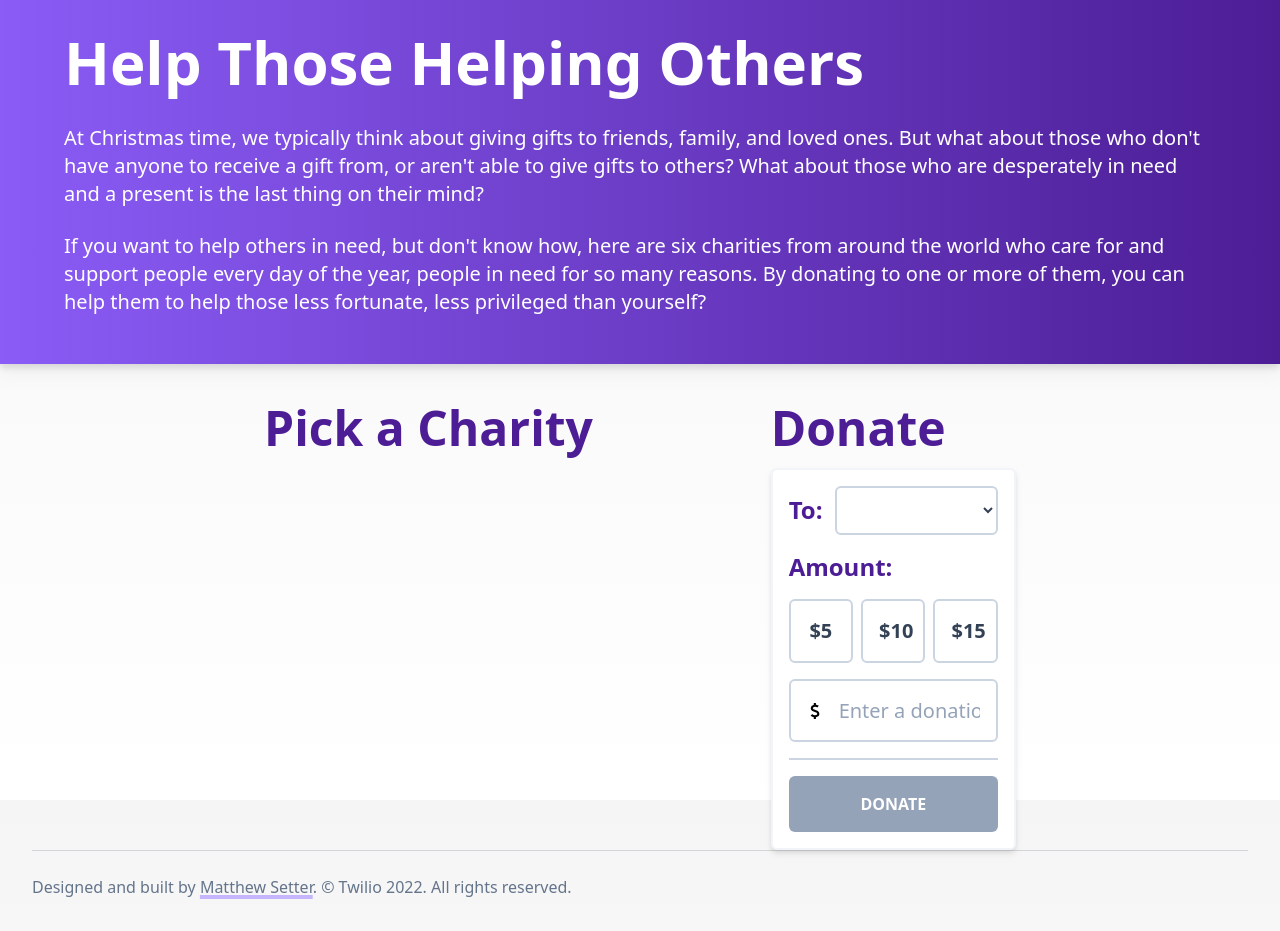
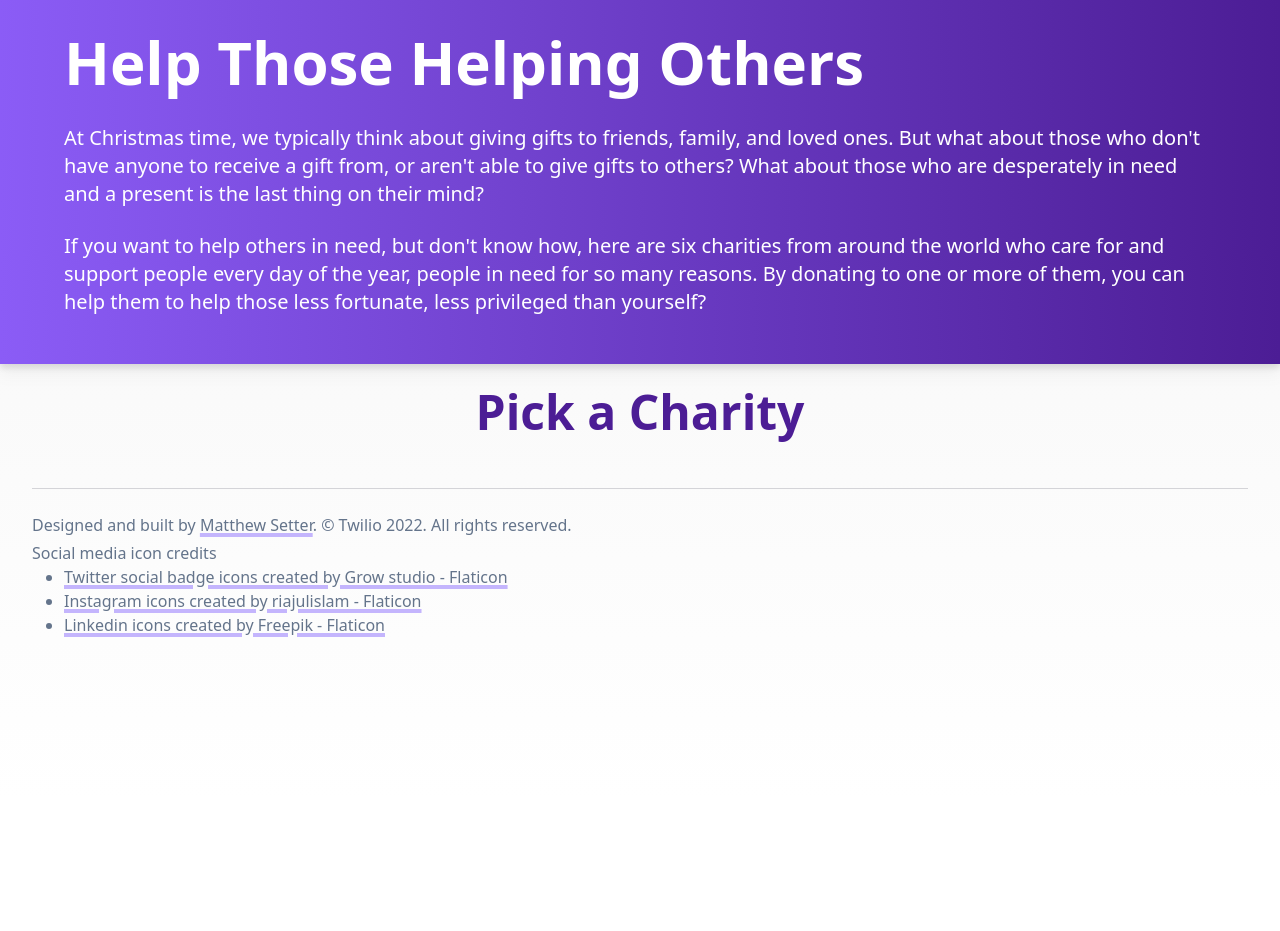
Before and after one commit to settermjd/gift-of-giving-backend, a PHP site: template src/templates/default.html.twig in a window 1280 px wide. After the commit the page ends 637 px from the top, so only its background shows below. Run offline with PHP 8.4, Linux system fonts and the light colour scheme; the template is opened without the code that fills it, so the values that code supplies are empty; some libraries are stand-ins or nearby versions.

Commit message:
Update the templates and styling
This is a minor styling, layout, and content change to the site design.
To be honest, it doesn't mean much as the frontend is now implemented in
a separate project using Vue.js.

```diff
--- a/public/css/styles.css
+++ b/public/css/styles.css
@@ -186,6 +189,8 @@ textarea {
   font-family: inherit;
   /* 1 */
   font-size: 100%;
+  /* 1 */
+  font-weight: inherit;
   /* 1 */
   line-height: inherit;
   /* 1 */
@@ -353,13 +358,6 @@ input::-moz-placeholder, textarea::-moz-placeholder {
   /* 2 */
 }
 
-input:-ms-input-placeholder, textarea:-ms-input-placeholder {
-  opacity: 1;
-  /* 1 */
-  color: #9ca3af;
-  /* 2 */
-}
-
 input::placeholder,
 textarea::placeholder {
   opacity: 1;
@@ -478,21 +475,18 @@ h1, h2, h3, h4, h5, h6 {
 }
 
 a {
-  -webkit-text-decoration-line: underline;
-          text-decoration-line: underline;
-  -webkit-text-decoration-color: #c4b5fd;
-          text-decoration-color: #c4b5fd;
+  text-decoration-line: underline;
+  text-decoration-color: #c4b5fd;
   text-decoration-thickness: 4px;
-  transition-property: color, background-color, border-color, fill, stroke, opacity, box-shadow, transform, filter, -webkit-text-decoration-color, -webkit-backdrop-filter;
+  transition-property: color, background-color, border-color, text-decoration-color, fill, stroke, opacity, box-shadow, transform, filter, -webkit-backdrop-filter;
   transition-property: color, background-color, border-color, text-decoration-color, fill, stroke, opacity, box-shadow, transform, filter, backdrop-filter;
-  transition-property: color, background-color, border-color, text-decoration-color, fill, stroke, opacity, box-shadow, transform, filter, backdrop-filter, -webkit-text-decoration-color, -webkit-backdrop-filter;
+  transition-property: color, background-color, border-color, text-decoration-color, fill, stroke, opacity, box-shadow, transform, filter, backdrop-filter, -webkit-backdrop-filter;
   transition-duration: 300ms;
   transition-timing-function: cubic-bezier(0.4, 0, 0.2, 1);
 }
 
 a:hover {
-  -webkit-text-decoration-color: #5b21b6;
-          text-decoration-color: #5b21b6;
+  text-decoration-color: #5b21b6;
 }
 
 h1 {
@@ -560,11 +554,6 @@ h3 {
 }
 
 @media (min-width: 768px) {
-  h3 {
-    font-size: 1.25rem;
-    line-height: 1.75rem;
-  }
-
   h3 {
     font-size: 1.25rem;
     line-height: 1.75rem;
@@ -642,9 +631,6 @@ main, footer {
 @media (min-width: 1024px) {
   main, footer {
     max-width: 1536px;
-  }
-
-  main, footer {
     padding-left: 2rem;
     padding-right: 2rem;
   }
@@ -778,6 +764,55 @@ li {
 }
 
 *, ::before, ::after {
+  --tw-border-spacing-x: 0;
+  --tw-border-spacing-y: 0;
+  --tw-translate-x: 0;
+  --tw-translate-y: 0;
+  --tw-rotate: 0;
+  --tw-skew-x: 0;
+  --tw-skew-y: 0;
+  --tw-scale-x: 1;
+  --tw-scale-y: 1;
+  --tw-pan-x:  ;
+  --tw-pan-y:  ;
+  --tw-pinch-zoom:  ;
+  --tw-scroll-snap-strictness: proximity;
+  --tw-ordinal:  ;
+  --tw-slashed-zero:  ;
+  --tw-numeric-figure:  ;
+  --tw-numeric-spacing:  ;
+  --tw-numeric-fraction:  ;
+  --tw-ring-inset:  ;
+  --tw-ring-offset-width: 0px;
+  --tw-ring-offset-color: #fff;
+  --tw-ring-color: rgb(59 130 246 / 0.5);
+  --tw-ring-offset-shadow: 0 0 #0000;
+  --tw-ring-shadow: 0 0 #0000;
+  --tw-shadow: 0 0 #0000;
+  --tw-shadow-colored: 0 0 #0000;
+  --tw-blur:  ;
+  --tw-brightness:  ;
+  --tw-contrast:  ;
+  --tw-grayscale:  ;
+  --tw-hue-rotate:  ;
+  --tw-invert:  ;
+  --tw-saturate:  ;
+  --tw-sepia:  ;
+  --tw-drop-shadow:  ;
+  --tw-backdrop-blur:  ;
+  --tw-backdrop-brightness:  ;
+  --tw-backdrop-contrast:  ;
+  --tw-backdrop-grayscale:  ;
+  --tw-backdrop-hue-rotate:  ;
+  --tw-backdrop-invert:  ;
+  --tw-backdrop-opacity:  ;
+  --tw-backdrop-saturate:  ;
+  --tw-backdrop-sepia:  ;
+}
+
+::backdrop {
+  --tw-border-spacing-x: 0;
+  --tw-border-spacing-y: 0;
   --tw-translate-x: 0;
   --tw-translate-y: 0;
   --tw-rotate: 0;
@@ -935,7 +965,7 @@ form#gift-of-giving {
 
 @media (min-width: 1024px) {
   #charities-list {
-    grid-template-columns: repeat(2, minmax(0, 1fr));
+    grid-template-columns: repeat(3, minmax(0, 1fr));
   }
 }
 
@@ -953,7 +983,6 @@ form#gift-of-giving {
 }
 
 #donate {
-  position: -webkit-sticky;
   position: sticky;
   top: 0px;
   margin-top: 1.5rem;
@@ -962,9 +991,6 @@ form#gift-of-giving {
 @media (min-width: 1024px) {
   #donate {
     width: 33.333333%;
-  }
-
-  #donate {
     flex-grow: 1;
   }
 }
@@ -1006,12 +1032,6 @@ input.donation-amount-other::-moz-placeholder {
   color: rgb(148 163 184 / var(--tw-text-opacity));
 }
 
-input.donation-amount-other:-ms-input-placeholder {
-  font-weight: 400;
-  --tw-text-opacity: 1;
-  color: rgb(148 163 184 / var(--tw-text-opacity));
-}
-
 input.donation-amount-other::placeholder {
   font-weight: 400;
   --tw-text-opacity: 1;
@@ -1061,6 +1076,30 @@ input.donation-amount-other:focus {
   margin-bottom: 0.5rem;
 }
 
+.mb-3 {
+  margin-bottom: 0.75rem;
+}
+
+.mt-auto {
+  margin-top: auto;
+}
+
+.mb-4 {
+  margin-bottom: 1rem;
+}
+
+.mr-3 {
+  margin-right: 0.75rem;
+}
+
+.mt-2 {
+  margin-top: 0.5rem;
+}
+
+.ml-4 {
+  margin-left: 1rem;
+}
+
 .mb-6 {
   margin-bottom: 1.5rem;
 }
@@ -1089,28 +1124,16 @@ input.donation-amount-other:focus {
   margin-top: 1.5rem;
 }
 
-.mb-3 {
-  margin-bottom: 0.75rem;
-}
-
-.mb-4 {
-  margin-bottom: 1rem;
-}
-
 .mr-2 {
   margin-right: 0.5rem;
 }
 
-.mt-auto {
-  margin-top: auto;
+.mb-2 {
+  margin-bottom: 0.5rem;
 }
 
-.mr-3 {
-  margin-right: 0.75rem;
-}
-
-.mt-2 {
-  margin-top: 0.5rem;
+.mb-1 {
+  margin-bottom: 0.25rem;
 }
 
 .block {
@@ -1219,29 +1238,26 @@ input.donation-amount-other:focus {
 
 .from-violet-500 {
   --tw-gradient-from: #8b5cf6;
-  --tw-gradient-stops: var(--tw-gradient-from), var(--tw-gradient-to, rgb(139 92 246 / 0));
+  --tw-gradient-to: rgb(139 92 246 / 0);
+  --tw-gradient-stops: var(--tw-gradient-from), var(--tw-gradient-to);
 }
 
 .to-violet-900 {
   --tw-gradient-to: #4c1d95;
 }
 
-.bg-center {
-  background-position: center;
+.p-4 {
+  padding: 1rem;
 }
 
-.p-4 {
-  padding: 1rem;
+.py-4 {
+  padding-top: 1rem;
+  padding-bottom: 1rem;
 }
 
 .px-4 {
   padding-left: 1rem;
   padding-right: 1rem;
-}
-
-.py-4 {
-  padding-top: 1rem;
-  padding-bottom: 1rem;
 }
 
 .px-6 {
@@ -1254,16 +1270,16 @@ input.donation-amount-other:focus {
   padding-bottom: 0.5rem;
 }
 
+.pt-4 {
+  padding-top: 1rem;
+}
+
 .pb-4 {
   padding-bottom: 1rem;
 }
 
 .pb-8 {
   padding-bottom: 2rem;
-}
-
-.pt-4 {
-  padding-top: 1rem;
 }
 
 .text-xl {
--- a/src/css/styles.css
+++ b/src/css/styles.css
@@ -144,7 +144,7 @@
     }
 
     #charities-list {
-        @apply mt-4 mb-8 grid grid-cols-1 lg:grid-cols-2 gap-4;
+        @apply mt-4 mb-8 grid grid-cols-1 lg:grid-cols-3 gap-4;
     }
 
     #key-actions {
--- a/src/templates/base.html.twig
+++ b/src/templates/base.html.twig
@@ -30,10 +30,9 @@
     {% block content %}
     {% endblock %}
 </main>
-<footer class="mt-0 mb-8 pb-8">
+<footer class="mt-0 mb-8 pb-8 text-slate-500">
     <hr class="mt-0">
-    <span class="text-slate-500">Designed and built by <a href="https://matthewsetter.com">Matthew Setter</a>. &copy; Twilio {{ "now"|date("Y") }}. All rights reserved.</span>
-    <!--
+    <div class="mb-1">Designed and built by <a href="https://matthewsetter.com">Matthew Setter</a>. &copy; Twilio {{ "now"|date("Y") }}. All rights reserved.</div>
     <div>Social media icon credits</div>
     <ul class="list-outside list-disc ml-4">
         <li><a href="https://www.flaticon.com/free-icons/twitter-social-badge"
@@ -43,7 +42,6 @@
         <li><a href="https://www.flaticon.com/free-icons/linkedin"
                title="linkedin icons">Linkedin icons created by Freepik - Flaticon</a></li>
     </ul>
-    -->
 </footer>
 {% block scripts %}
 {% endblock %}
--- a/src/templates/default.html.twig
+++ b/src/templates/default.html.twig
@@ -23,8 +23,8 @@
 {%  endblock %}
 
 {% block content %}
-    <div class="lg:flex lg:flex-row mt-4">
-        <div id="pick-a-charity" class="mt-6 lg:w-4/6 lg:mr-4">
+    <div class="mt-4">
+        <div id="pick-a-charity" class="mt-6">
             <h2 class="mb-3">Pick a Charity</h2>
             <div id="charities-list">
                 {% for code, charity in charities %}
@@ -86,6 +86,7 @@
                 {% endfor %}
             </div>
         </div>
+        <!--
         <div id="donate">
             <h2 class="mb-3">Donate</h2>
             <form id="donation-form" class="donate-wrapper" action="/donation" method="post">
@@ -146,5 +147,6 @@
                 </div>
             </form>
         </div>
+        -->
     </div>
 {% endblock %}
```
Also changed, not shown: other parts of public/css/styles.css (+25 -27 lines), src/templates/donation.html.twig (deleted, +0 -30 lines), src/templates/modal.html.twig (deleted, +0 -37 lines), src/templates/thank-you.html.twig (deleted, +0 -19 lines).
